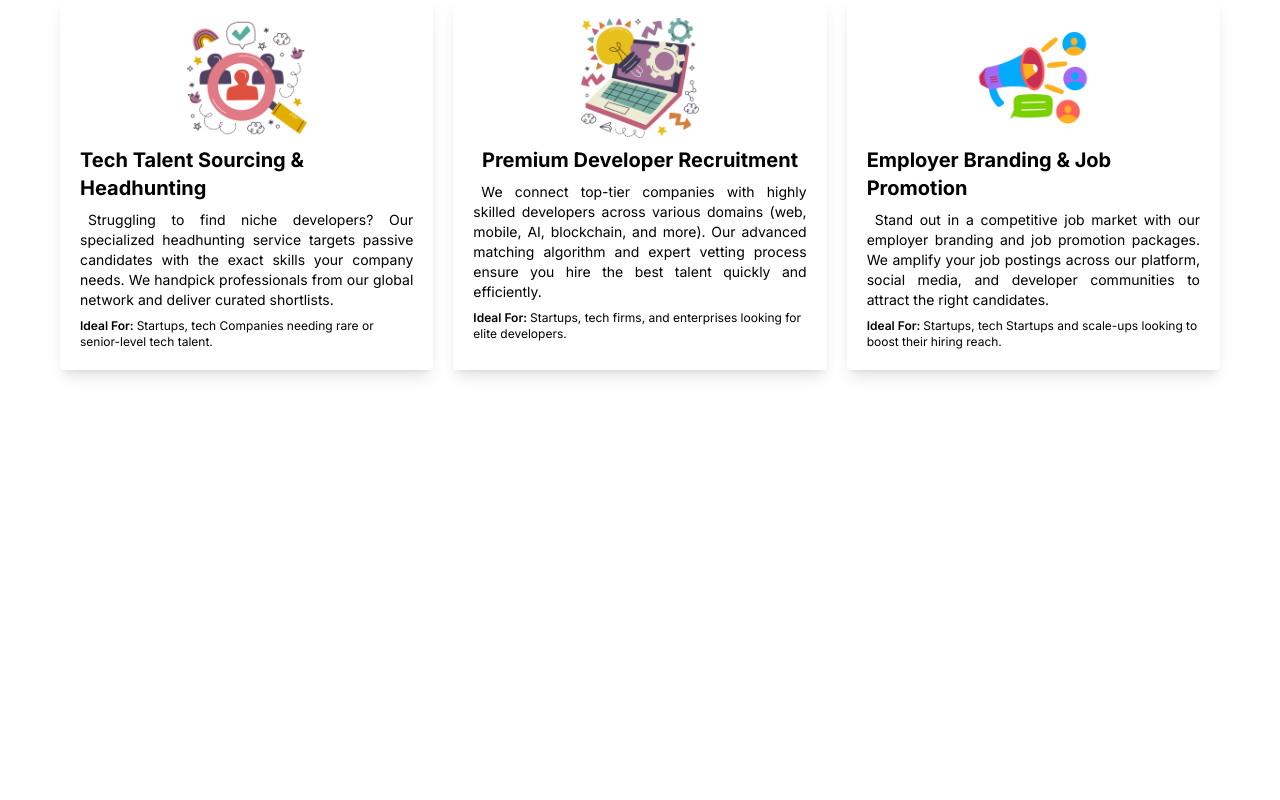
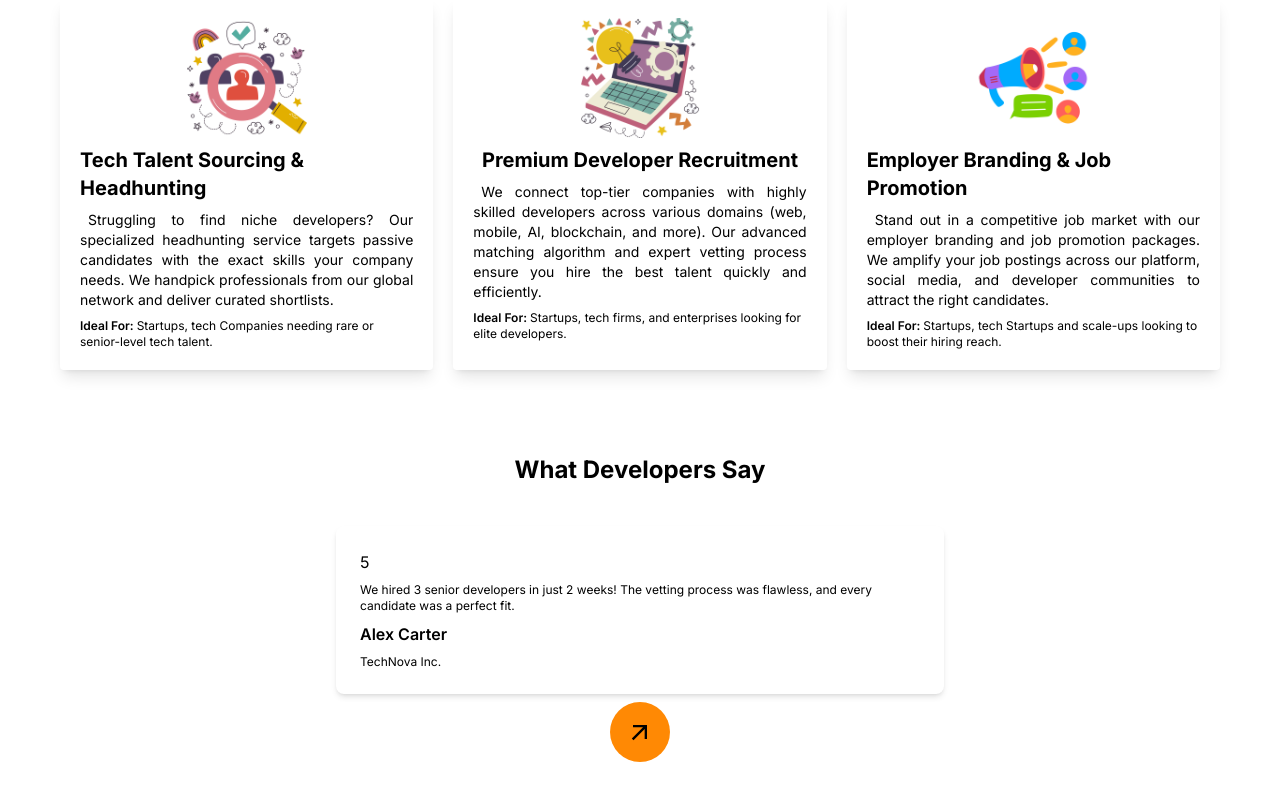
Before and after one commit to ysfzxz7/React_job, a React (Vite) app: page / in a window 1280 px wide. Shown: the part 988-1788 px from the top of the page. Before the commit the page ends 1378 px from the top, so only its background shows below. Built offline with nearby package versions, Linux system fonts and the light colour scheme.

Commit message:
add: review carosel

```diff
--- a/src/Gears/useGetLocations.ts
+++ b/src/Gears/useGetLocations.ts
@@ -1,4 +1,4 @@
-import jobsdata from "../data";
+import { jobsdata } from "../data";
 
 export function useGetLocation() {
   const allLocations: Set<string> = new Set();
--- /dev/null
+++ b/src/UI/TestemonialCard.tsx
@@ -0,0 +1,24 @@
+interface propsType {
+  rating: number;
+  quote: string;
+  name: string;
+  company?: string | "Freelancer";
+}
+
+const TestemonialCard: React.FC<propsType> = ({
+  rating,
+  quote,
+  name,
+  company,
+}) => {
+  return (
+    <div className="bg-white p-6 rounded-lg  shadow-md hover:shadow-lg lg:w-[50%]  transition-shadow space-y-2">
+      <h1>{rating}</h1>
+      <p className="text-xs">{quote}</p>
+      <h4 className="font-semibold">{name}</h4>
+      <h5 className="text-xs">{company}</h5>
+    </div>
+  );
+};
+
+export default TestemonialCard;
--- a/src/componants/Jobs.tsx
+++ b/src/componants/Jobs.tsx
@@ -1,6 +1,6 @@
 import { Link } from "react-router-dom";
 import JobsCard from "../UI/JobCard";
-import jobsdata from "../data";
+import { jobsdata } from "../data";
 
 const Jobs = () => {
   const [job1, job2, job3] = jobsdata;
--- a/src/componants/Testemonial.tsx
+++ b/src/componants/Testemonial.tsx
@@ -1,9 +1,54 @@
-const Testemonial = () => {
+import { useState } from "react";
+import { review } from "../data";
+import { MdArrowOutward } from "react-icons/md";
+
+import TestemonialCard from "../UI/TestemonialCard";
+
+const Testimonial = () => {
+  const [x, setx] = useState(0);
+
+  const handleNext = () => {
+    if (x >= 900) {
+      setx(0);
+    } else {
+      setx((prev) => prev + 100);
+      console.log(x);
+    }
+  };
   return (
-    <div>
-      <h1>Test</h1>
-    </div>
+    <section className="my-16 px-4">
+      <h2 className="text-2xl font-bold text-center mb-8">
+        What Developers Say
+      </h2>
+      <div className="">
+        <div className="flex  p-2 overflow-hidden">
+          {review.map((item) => (
+            <div
+              key={item.name}
+              className={`w-full flex-shrink-0 px-2  transition-all duration-700 flex justify-center`}
+              style={{
+                transform: `translateX(-${x}%)`,
+              }}
+            >
+              <TestemonialCard
+                name={item.name}
+                quote={item.quote}
+                rating={item.rating}
+                company={item.company}
+                key={item.name}
+              />
+            </div>
+          ))}
+        </div>
+      </div>
+      <button
+        className=" mx-auto bg-orange-400 flex rounded-full h-15 w-15   cursor-pointer  justify-center items-center"
+        onClick={handleNext}
+      >
+        <MdArrowOutward size={28} className="font-thin" />
+      </button>
+    </section>
   );
 };
 
-export default Testemonial;
+export default Testimonial;
--- a/src/data.ts
+++ b/src/data.ts
@@ -1,6 +1,6 @@
-import type { jobsType } from "./type";
+import type { jobsType, reviewType } from "./type";
 
-let jobsdata: jobsType[] = [
+export const jobsdata: jobsType[] = [
   {
     uuid: "f72e6f32-0e43-4e6a-b79e-0f99103dff01",
     jobtype: "Full Time",
@@ -268,4 +268,93 @@ let jobsdata: jobsType[] = [
     phone: "+1333555111",
   },
 ];
-export default jobsdata;
+
+export const review: reviewType[] = [
+  {
+    name: "Alex Carter",
+    role: "CTO",
+    company: "TechNova Inc.",
+    avatar: "https://example.com/avatars/alex-carter.jpg",
+    rating: 5,
+    quote:
+      "We hired 3 senior developers in just 2 weeks! The vetting process was flawless, and every candidate was a perfect fit.",
+  },
+  {
+    name: "Priya Mehta",
+    role: "Engineering Manager",
+    company: "DevCraft Labs",
+    avatar: "https://example.com/avatars/priya-mehta.jpg",
+    rating: 5,
+    quote:
+      "The AI matching system saved us dozens of hours. Found a lead DevOps engineer who’s now a key part of our team.",
+  },
+  {
+    name: "Markus Klein",
+    role: "Founder",
+    company: "CodeForge",
+    avatar: "https://example.com/avatars/markus-klein.jpg",
+    rating: 4,
+    quote:
+      "Employer branding made a huge difference—applications increased by 70%. Worth every penny.",
+  },
+  {
+    name: "Sophia Rodriguez",
+    role: "HR Director",
+    company: "ByteSolutions",
+    avatar: "https://example.com/avatars/sophia-rodriguez.jpg",
+    rating: 5,
+    quote:
+      "Their headhunting service found us a machine learning expert we’d never have sourced on our own.",
+  },
+  {
+    name: "David Kim",
+    role: "Senior Developer",
+    avatar: "https://example.com/avatars/david-kim.jpg",
+    rating: 5,
+    quote:
+      "As a candidate, the platform was seamless. Landed a remote role at a Silicon Valley startup in days.",
+  },
+  {
+    name: "Elena Petrova",
+    role: "CEO",
+    company: "Scalify",
+    avatar: "https://example.com/avatars/elena-petrova.jpg",
+    rating: 5,
+    quote:
+      "30-day replacement guarantee gave us peace of mind. Our first hire didn’t fit? They handled the swap effortlessly.",
+  },
+  {
+    name: "Jordan Lee",
+    role: "Tech Recruiter",
+    avatar: "https://example.com/avatars/jordan-lee.jpg",
+    rating: 4,
+    quote:
+      "Love the candidate analytics—helps us tweak job descriptions for better responses.",
+  },
+  {
+    name: "Nia Williams",
+    role: "Backend Developer",
+    avatar: "https://example.com/avatars/nia-williams.jpg",
+    rating: 5,
+    quote:
+      "Finally a job site that understands devs! No spam, just relevant roles matching my stack.",
+  },
+  {
+    name: "Carlos Mendez",
+    role: "Director of Engineering",
+    company: "CloudHive",
+    avatar: "https://example.com/avatars/carlos-mendez.jpg",
+    rating: 5,
+    quote:
+      "Featured listings got us 3x more applicants. Hired two full-stack devs in record time.",
+  },
+  {
+    name: "Lena Zhang",
+    role: "Product Manager",
+    company: "AppVortex",
+    avatar: "https://example.com/avatars/lena-zhang.jpg",
+    rating: 4,
+    quote:
+      "The cultural fit assessment was spot-on. Our new hire meshed with the team from day one.",
+  },
+];
--- a/src/pages/EditJob.tsx
+++ b/src/pages/EditJob.tsx
@@ -1,5 +1,5 @@
 import { useParams } from "react-router-dom";
-import jobsdata from "../data";
+import { jobsdata } from "../data";
 import { useState } from "react";
 
 const EditJob = () => {
--- a/src/pages/Index.tsx
+++ b/src/pages/Index.tsx
@@ -2,6 +2,7 @@ import Hero from "../componants/Hero";
 import Jobs from "../componants/Jobs";
 import Main from "../componants/Main";
 import OurServices from "../componants/OurServices";
+import Testemonial from "../componants/Testemonial";
 
 const Index = () => {
   return (
@@ -12,6 +13,7 @@ const Index = () => {
         <Jobs />
       </div>
       <OurServices />
+      <Testemonial />
     </>
   );
 };
--- a/src/pages/SingleJob.tsx
+++ b/src/pages/SingleJob.tsx
@@ -1,5 +1,5 @@
 import { Link, useParams } from "react-router-dom";
-import jobsdata from "../data";
+import { jobsdata } from "../data";
 import NotFound from "../UI/NotFound";
 
 const SingleJob = () => {
--- a/src/stores/useDataStore.tsx
+++ b/src/stores/useDataStore.tsx
@@ -1,5 +1,5 @@
 import { create } from "zustand";
-import jobsdata from "../data";
+import { jobsdata } from "../data";
 import type { jobsType } from "../type";
 
 interface useDateStoreType {
```
Also changed, not shown: src/type.ts (+9 -0 lines).
